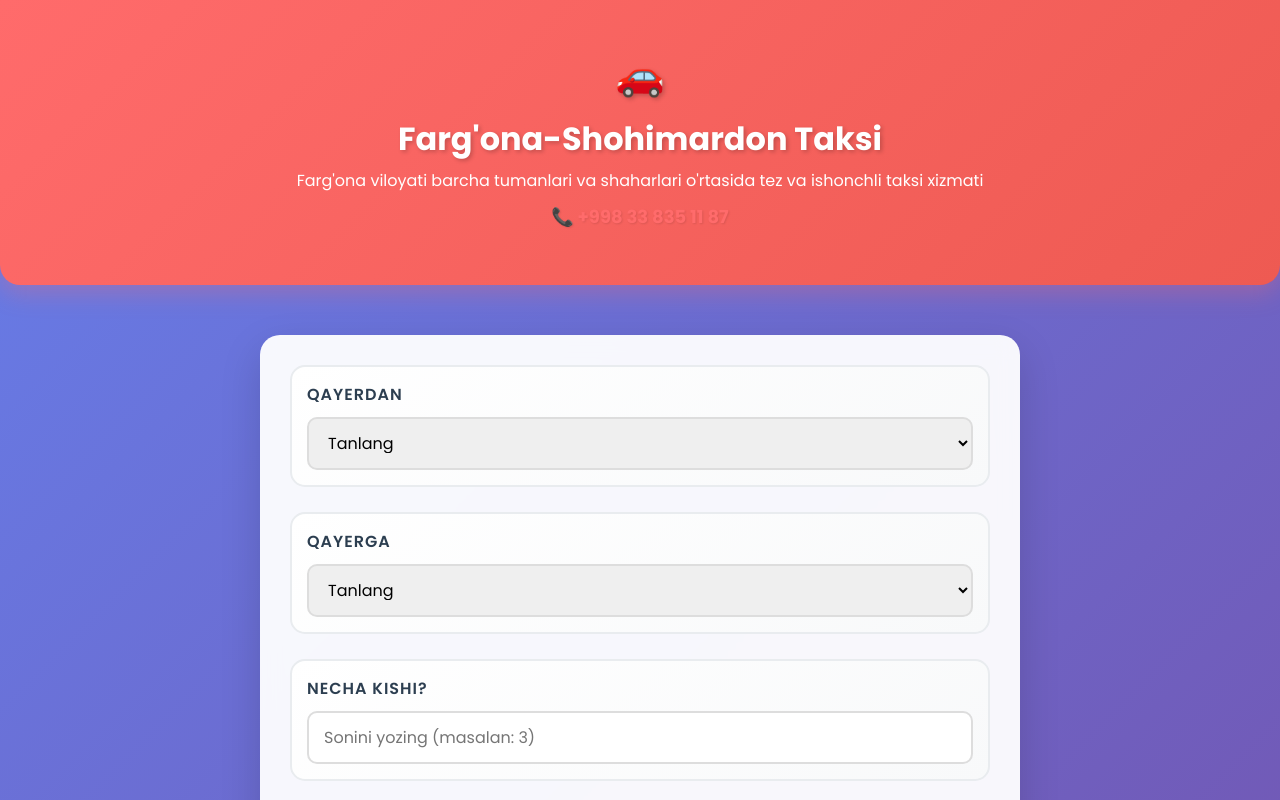
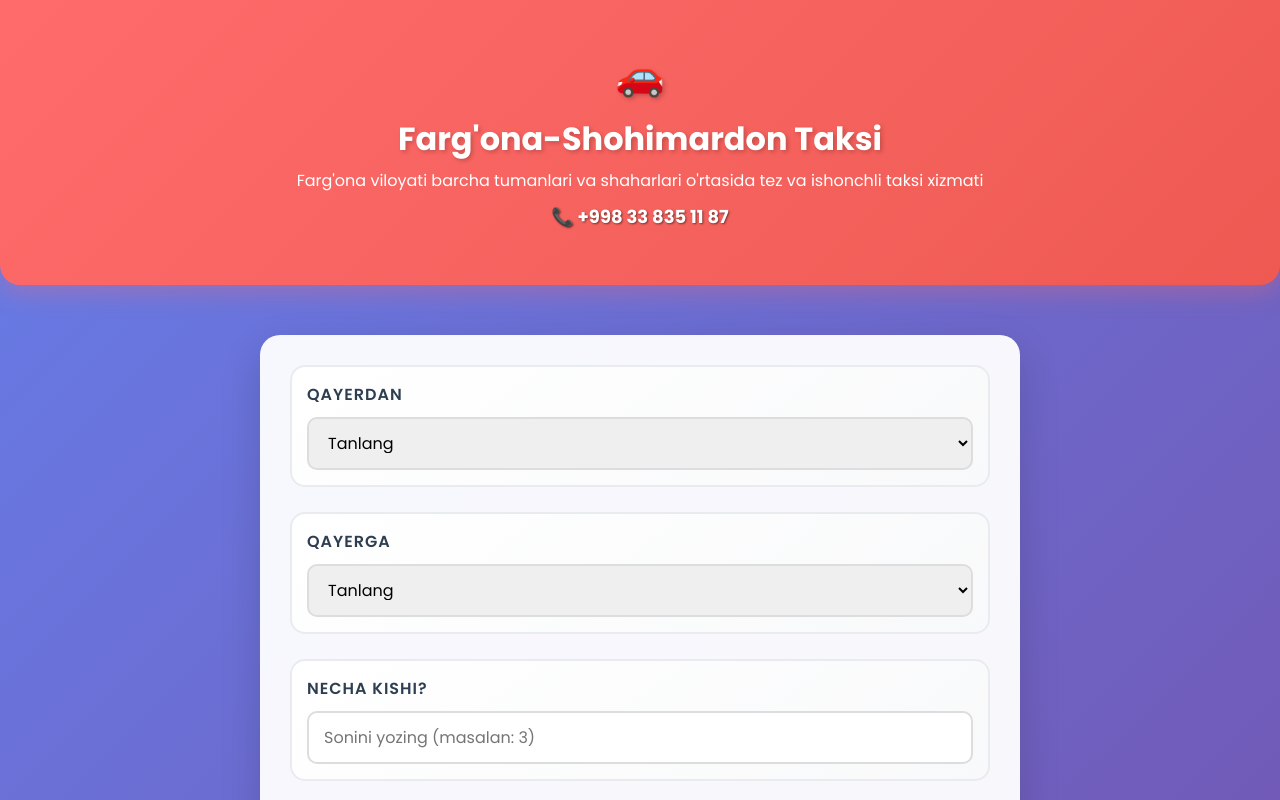
Before and after one commit to aasqaraliyev6-wq/fargona-taksi, a plain HTML site: page index.html in a window 1280 px wide. Shown: the top 800 px of the page. Drawn offline with Linux system fonts and the light colour scheme.

Commit message:
Update index.html

```diff
--- a/index.html
+++ b/index.html
@@ -24,7 +24,7 @@
         footer { text-align: center; margin-top: 40px; color: #fff; padding: 20px; background: rgba(0,0,0,0.1); border-radius: 15px; }
         .location-status { background: linear-gradient(135deg, #fff3cd 0%, #ffeaa7 100%); color: #856404; padding: 10px; border-radius: 10px; margin: 10px 0; display: none; font-weight: 500; }
         .success { background: linear-gradient(135deg, #d4edda 0%, #a8e6cf 100%); color: #155724; padding: 15px; border-radius: 10px; margin: 15px 0; display: none; font-weight: 600; text-align: center; }
-        .contact-number { font-size: 18px; font-weight: 700; color: #ff6b6b; margin: 10px 0; text-shadow: 1px 1px 2px rgba(0,0,0,0.1); }
+        .contact-number { font-size: 18px; font-weight: 700; color: white; margin: 10px 0; text-shadow: 1px 1px 2px rgba(0,0,0,0.5); }
         h1 { font-weight: 700; font-size: 2rem; margin-bottom: 5px; text-shadow: 2px 2px 4px rgba(0,0,0,0.2); }
     </style>
 </head>
@@ -97,12 +97,10 @@
                 <label>Necha kishi?</label>
                 <input type="number" id="passengers" placeholder="Sonini yozing (masalan: 3)" min="1" max="10" required>
             </div>
-
             <div class="form-group">
                 <label>Soat nechida ketish?</label>
                 <input type="text" id="departureTime" placeholder="Soatni yozing (masalan: 14:30)" required>
             </div>
-
             <div class="form-group">
                 <label>Mashina turi</label>
                 <select id="vehicleType" required>
```
